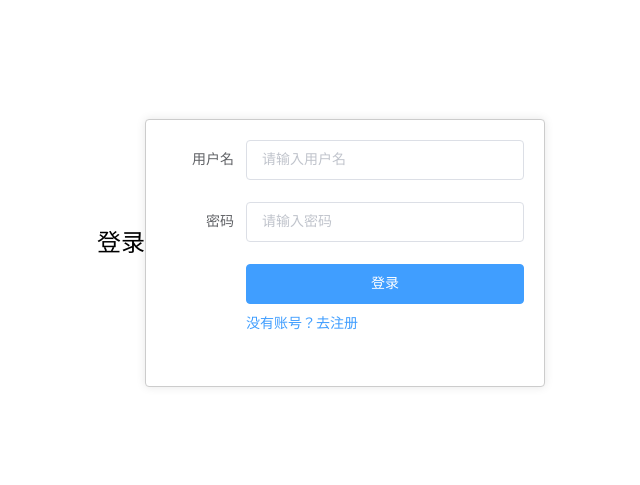
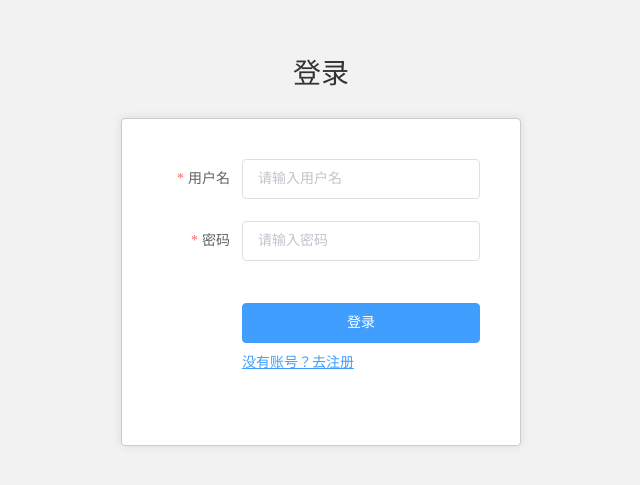
Before and after one commit to tjnu-moyv/chouyv-frontend, a Vue app: page /login in a window 1280 px wide. Shown: the part 147-632 px from the top of the page, without its empty margins (319-959 px from the left). Built offline with nearby package versions, Linux system fonts and the light colour scheme.

Commit message:
登录页面

```diff
--- a/src/views/LoginPage.vue
+++ b/src/views/LoginPage.vue
@@ -3,14 +3,19 @@
   <div id="login">
     <h2 class="title">登录</h2>
     <el-form :model="loginForm" ref="loginForm" label-width="80px" class="form">
-      <el-form-item label="用户名" prop="username">
+      <el-form-item label="用户名" prop="username" :rules="[
+        { required: true, message: '请输入用户名', trigger: 'blur' }
+      ]">
         <el-input v-model="loginForm.username" autocomplete="off" placeholder="请输入用户名"></el-input>
       </el-form-item>
-      <el-form-item label="密码" prop="password">
+      <el-form-item label="密码" prop="password" :rules="[
+        { required: true, message: '请输入密码', trigger: 'blur' },
+        { min: 6, message: '密码不能少于6位', trigger: 'blur' }
+      ]">
         <el-input type="password" v-model="loginForm.password" autocomplete="off" placeholder="请输入密码"></el-input>
       </el-form-item>
       <el-form-item>
-        <el-button type="primary" @click="login">登录</el-button>
+        <el-button type="primary" @click="login" class="login-btn">登录</el-button>
         <span class="link" @click="goToRegister">没有账号？去注册</span>
       </el-form-item>
     </el-form>
@@ -18,6 +23,48 @@
 </template>
 
 <script>
+import axios from "axios";
+import { Message } from "element-ui";
+
+const request = axios.create({
+  baseURL: '/', // 请求的基础路径
+  timeout: 5000,   // 请求超时时间
+});
+
+const tokenExclude = [
+  '/students/login',
+  '/students/register'
+]
+
+request.interceptors.request.use(config => {
+  // config: 请求拦截器回调注入的对象
+  // 排除登陆注册
+  let url = config.url; // `!` 明确告知ts返回值不会是undefined
+  for (let str of tokenExclude) {
+    if (url.endsWith(str)) {
+      // 以登录注册页的请求url结尾的直接排除
+      return config
+    }
+  }
+  let token = JSON.parse(localStorage.getItem('token'))
+  if (token !== null) {
+    config.headers['token'] = token.value
+  }
+  return config
+});
+
+request.interceptors.response.use(
+  response => {
+    // 相应拦截器成功的回调 一般用于简化数据
+    return response.data;
+  },
+  error => {
+    // 失败的回调
+    Message.error(error.message);
+    return Promise.reject(new Error(error.message))
+  }
+);
+
 export default {
   data() {
     return {
@@ -31,8 +78,22 @@ export default {
     login() {
       this.$refs.loginForm.validate((valid) => {
         if (valid) {
-          // 处理登录逻辑
-          console.log('登录成功');
+          // 发送登录请求
+          const formData = {
+            username: this.loginForm.username,
+            password: this.loginForm.password
+          };
+          request.post('/students/login', formData)
+            .then(response => {
+              // 登录成功的处理逻辑
+              console.log('登录成功', response);
+              // 可以进行页面跳转或其他操作
+            })
+            .catch(error => {
+              // 登录失败的处理逻辑
+              console.log('登录失败', error);
+              // 可以进行错误提示等操作
+            });
         } else {
           console.log('登录失败');
           return false;
@@ -41,7 +102,21 @@ export default {
     },
     goToRegister() {
       this.$router.push('/register');
+    },
+    resizeHandler() {
+      const loginDiv = document.getElementById('login');
+      const windowHeight = window.innerHeight;
+      const loginHeight = loginDiv.offsetHeight;
+      const marginTop = (windowHeight - loginHeight) / 2;
+      loginDiv.style.marginTop = marginTop + 'px';
     }
+  },
+  mounted() {
+    this.resizeHandler();
+    window.addEventListener('resize', this.resizeHandler);
+  },
+  beforeDestroy() {
+    window.removeEventListener('resize', this.resizeHandler);
   }
 }
 </script>
@@ -49,20 +124,24 @@ export default {
 <style scoped>
 #login {
   display: flex;
+  flex-direction: column;
   justify-content: center;
   align-items: center;
   height: 100vh;
+  background-color: #f2f2f2;
+  margin-top: 0;
 }
 
 .title {
-  font-size: 24px;
+  font-size: 28px;
   text-align: center;
-  margin-bottom: 20px;
+  margin-bottom: 30px;
+  color: #333;
 }
 
 .form {
   width: 400px;
-  padding: 20px;
+  padding: 40px;
   border: 1px solid #ccc;
   border-radius: 4px;
   background-color: #fff;
@@ -72,14 +151,27 @@ export default {
 .link {
   color: #409EFF;
   cursor: pointer;
+  text-decoration: underline;
+}
+
+.login-btn {
+  width: 100%;
+  margin-top: 20px;
+}
+
+.el-form-item__error {
+  color: #f56c6c;
+  font-size: 12px;
 }
 
 /* 修改element组件样式 */
 .el-input {
   width: 100%;
+  border-radius: 4px;
 }
 
 .el-button {
   width: 100%;
+  border-radius: 4px;
 }
 </style>
```
